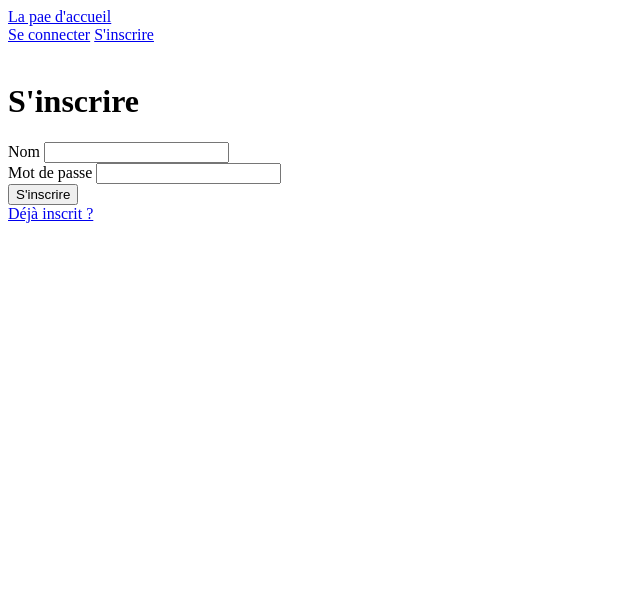
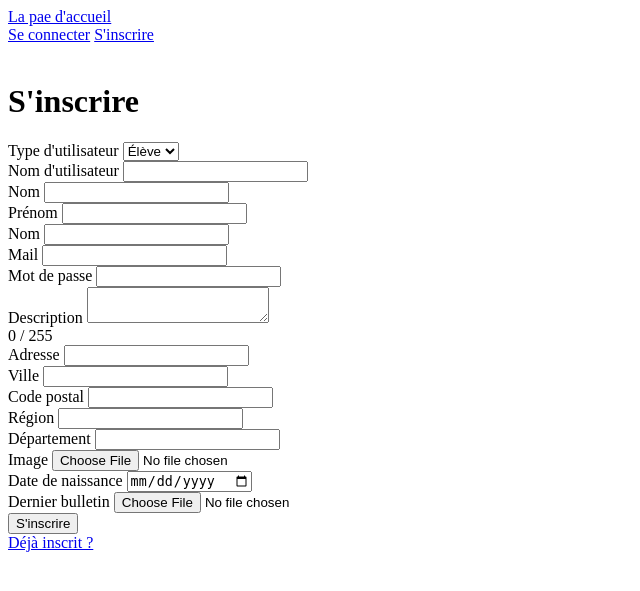
Before and after one commit to Enzobu/ParcoursSup, a Django app: page /signup/ in a window 1280 px wide. Shown: the top 591 px of the page, without its empty margins (0-640 px from the left). Run offline with Django 4.2, Linux system fonts and the light colour scheme.

Commit message:
create signup form

```diff
--- a/accounts/templates/accounts/signup.html
+++ b/accounts/templates/accounts/signup.html
@@ -1,20 +1,104 @@
 {% extends "base.html" %}
 
+{% block head %}
+{% load static %}
+    <link rel="stylesheet" href="{% static 'style/login/login.css' %}">
+{% endblock %}
+
 {% block body %}
-
+<div class="login-container">
     <h1>S'inscrire</h1>
     <form action="" method="POST">
         {% csrf_token %}
         <div class="form-input">
+            <label for="user_type">Type d'utilisateur</label>
+            <select name="user_type" id="user_type" required>
+                <option value="student">Élève</option>
+                <option value="school">École</option>
+            </select>
+        </div>
+        <div class="form-input">
+            <label for="username">Nom d'utilisateur</label>
+            <input type="text" name="username" id="username" required>
+        </div>
+        <div class="form-input school-input-container">
             <label for="name">Nom</label>
-        <input type="text" name="name" id="name">
+            <input type="text" name="name" id="name" class="school-input">
+        </div>
+        <div class="form-input student-input-conainer">
+            <label for="first_name">Prénom</label>
+            <input type="text" name="first_name" id="first_name"  class="student-input">
+        </div>
+        <div class="form-input student-input-conainer">
+            <label for="last_name">Nom</label>
+            <input type="text" name="last_name" id="last_name" class="student-input">
+        </div>
+        <div class="form-input">
+            <label for="email">Mail</label>
+            <input type="text" name="email" id="email" required>
         </div>
         <div class="form-input">
             <label for="password">Mot de passe</label>
-        <input type="password" name="password" id="password">
+            <input type="password" name="password" id="password" required>
+        </div>
+        {% comment %} Input école {% endcomment %}
+        <div class="form-input school-input-container">
+            <label for="description">Description</label>
+            <textarea name="description" id="description" class="school-input" maxlength="255"></textarea>
+            <div></div>
+            <div class="countdown-char" id="countdownChar">0 / 255</div>
+        </div>
+        <div class="form-input school-input-container">
+            <label for="address">Adresse</label>
+            <input type="text" name="address" id="address" class="school-input">
+        </div>
+        <div class="form-input school-input-container">
+            <label for="city">Ville</label>
+            <input type="text" name="city" id="city" class="school-input">
+        </div>
+        <div class="form-input school-input-container">
+            <label for="zipCode">Code postal</label>
+            <input type="number" name="zipCode" id="zipCode" class="school-input">
+        </div>
+        <div class="form-input school-input-container">
+            <label for="region">Région</label>
+            <input type="text" name="region" id="region" class="school-input">
+        </div>
+        <div class="form-input school-input-container">
+            <label for="department">Département</label>
+            <input type="text" name="department" id="department" class="school-input">
+        </div>
+        <div class="form-input school-input-container">
+            <label for="picture">Image</label>
+            <input type="file" name="picture" id="picture" class="school-input">
+        </div>
+
+
+        {% comment %} Input élève {% endcomment %}
+        <div class="form-input student-input-conainer">
+            <label for="birthday">Date de naissance</label>
+            <input type="date" name="birthday" id="birthday" class="student-input">
+        </div>
+        <div class="form-input student-input-conainer">
+            <label for="report_card">Dernier bulletin</label>
+            <input type="file" name="report_card" id="report_card" class="student-input">
         </div>
         <button type="submit">S'inscrire</button>
     </form>
-<a href="{% url 'login_user' %}">Déjà inscrit ?</a>
+    <a href="{% url 'login' %}">Déjà inscrit ?</a>
+    <script src="{% static 'script/formSignup.js' %}"></script>
+</div>
+{% endblock %}
 
-{% endblock %}
+
+
+
+
+{% comment %} <div class="form-input">
+    <label for="cover_letter">Lettre de motivation</label>
+    <input type="text" name="cover_letter" id="cover_letter">
+</div>
+<div class="form-input">
+    <label for="CV">CV</label>
+    <input type="file" name="CV" id="CV">
+</div> {% endcomment %}
```
Lines whose indentation alone changed are shown as unchanged.
